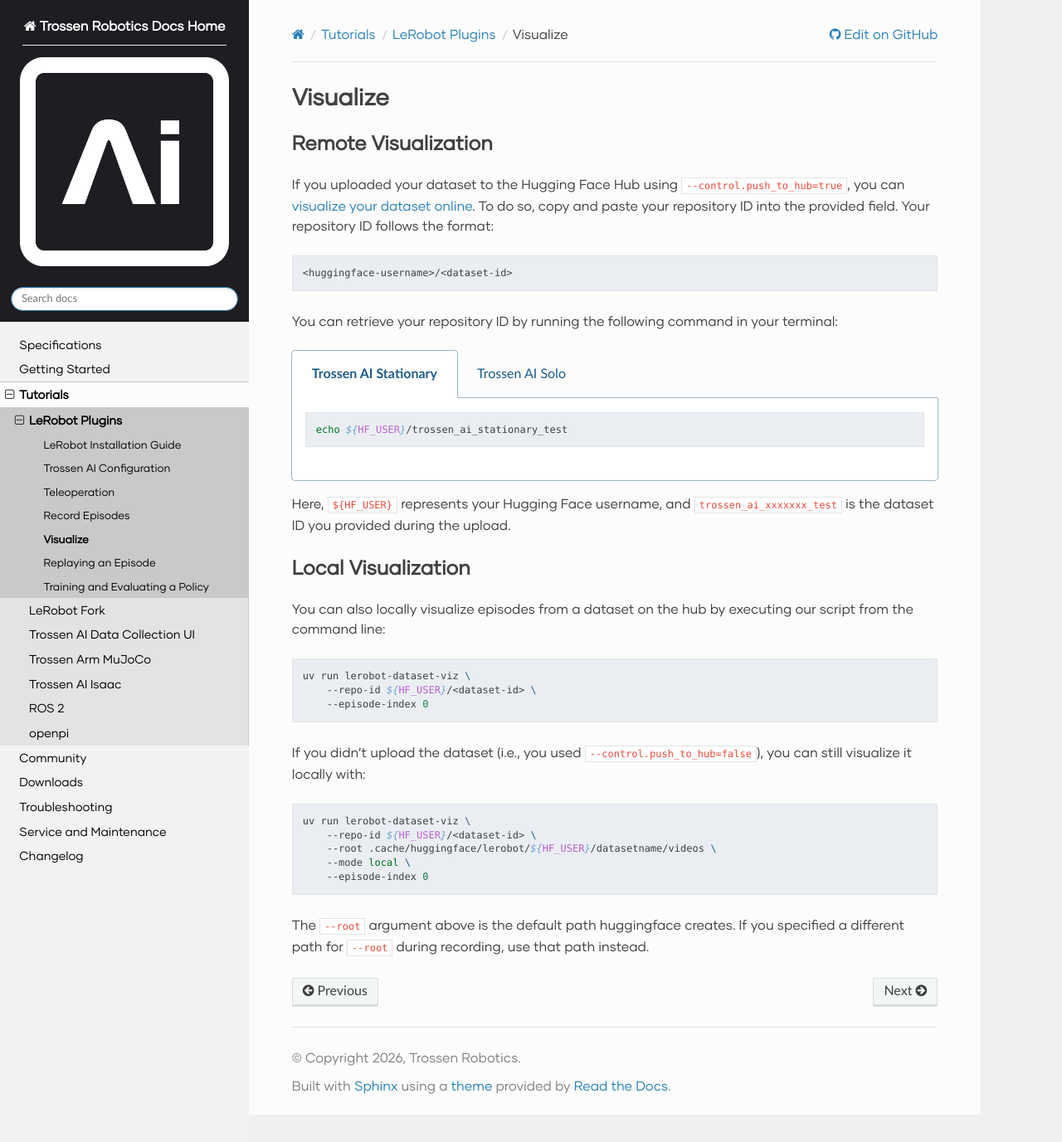
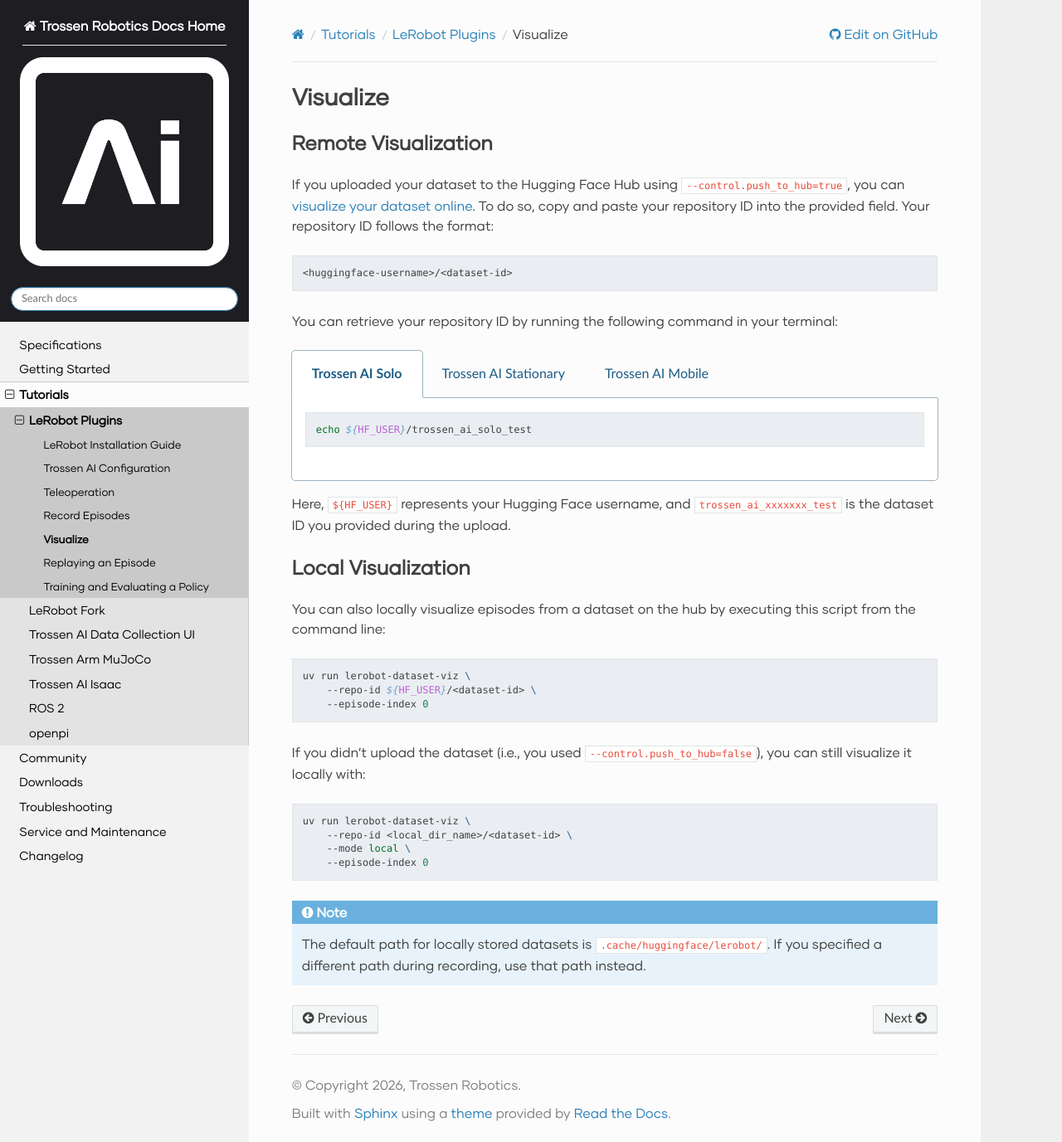
Before and after one commit to TrossenRobotics/trossen_arm, a Sphinx documentation site: the page built from docs/tutorials/lerobot_plugin/visualize.rst, in a window 1280 px wide and 1377 px high. Shown: the whole window at 83% size. Built offline with Sphinx 7.4.7 and the Read the Docs theme 3.1.0, drawn with Linux system fonts in a browser that asks for light colours; some web fonts are replaced; pages that are not in the unit, such as notebooks, are missing from menus.

Commit message:
docs: Add Mobile AI to visualize, replay, and train/eval guides

```diff
--- a/docs/tutorials/lerobot_plugin/visualize.rst
+++ b/docs/tutorials/lerobot_plugin/visualize.rst
@@ -16,24 +16,30 @@ You can retrieve your repository ID by running the following command in your ter
 
 .. tabs::
 
+    .. group-tab:: Trossen AI Solo
+
+        .. code-block:: bash
+
+            echo ${HF_USER}/trossen_ai_solo_test
+
     .. group-tab:: Trossen AI Stationary
 
         .. code-block:: bash
 
             echo ${HF_USER}/trossen_ai_stationary_test
 
-    .. group-tab:: Trossen AI Solo
+    .. group-tab:: Trossen AI Mobile
 
         .. code-block:: bash
 
-            echo ${HF_USER}/trossen_ai_solo_test
+            echo ${HF_USER}/trossen_ai_mobile_test
 
 Here, ``${HF_USER}`` represents your Hugging Face username, and ``trossen_ai_xxxxxxx_test`` is the dataset ID you provided during the upload.
 
 Local Visualization
 ===================
 
-You can also locally visualize episodes from a dataset on the hub by executing our script from the command line:
+You can also locally visualize episodes from a dataset on the hub by executing this script from the command line:
 
 .. code-block:: bash
 
@@ -46,10 +52,11 @@ If you didn't upload the dataset (i.e., you used ``--control.push_to_hub=false``
 .. code-block:: bash
 
     uv run lerobot-dataset-viz \
-        --repo-id ${HF_USER}/<dataset-id> \
-        --root .cache/huggingface/lerobot/${HF_USER}/datasetname/videos \
+        --repo-id <local_dir_name>/<dataset-id> \
         --mode local \
         --episode-index 0
 
-The ``--root`` argument above is the default path huggingface creates.
-If you specified a different path for ``--root`` during recording, use that path instead.
+.. note::
+
+    The default path for locally stored datasets is ``.cache/huggingface/lerobot/``.
+    If you specified a different path during recording, use that path instead.
```
Also changed, not shown: docs/tutorials/lerobot_plugin/replay.rst (+18 -5 lines), docs/tutorials/lerobot_plugin/train_and_evaluate.rst (+73 -17 lines).
